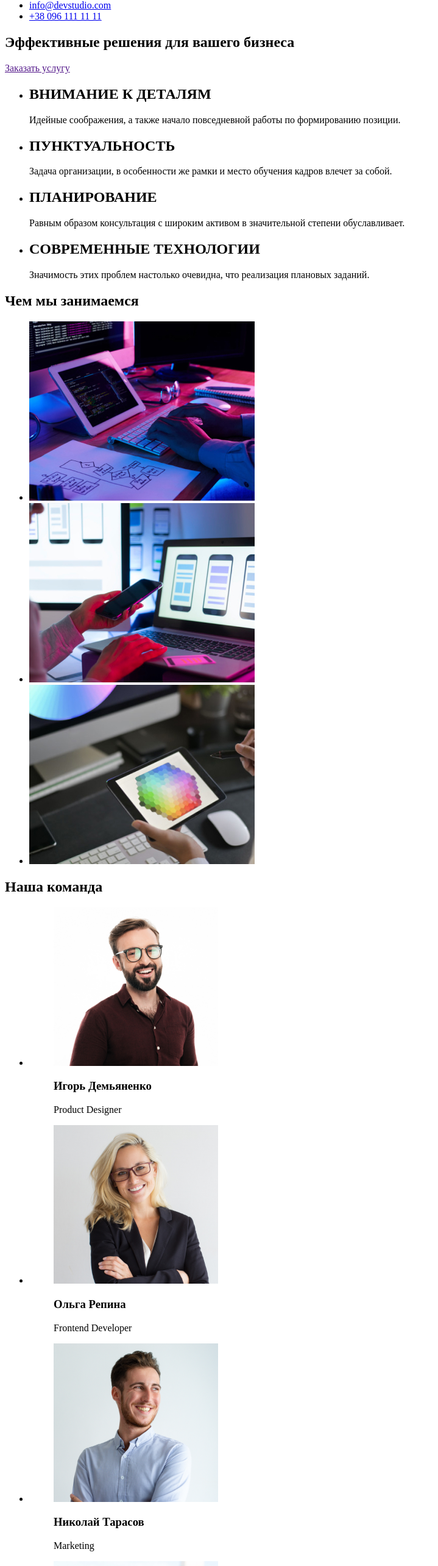
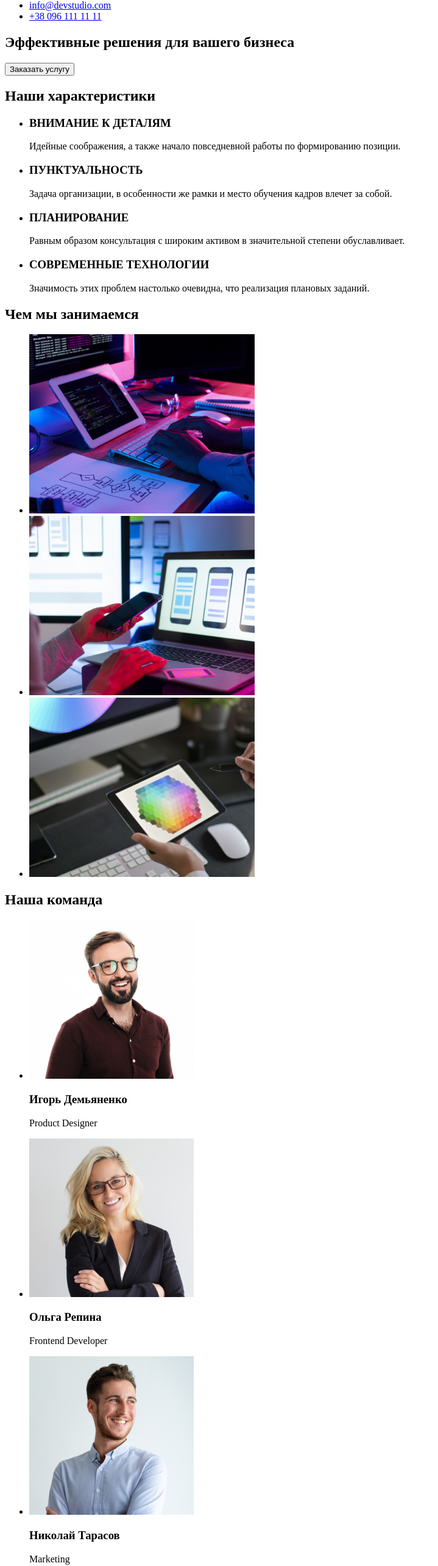
Before and after one commit to PetroBabiuk/goit-markup-hw-01, a plain HTML site: page index.html in a window 1280 px wide. Shown: the part 112-2680 px from the top of the page at 61% size, without its empty margins (0-719 px from the left). Drawn offline with Linux system fonts and the light colour scheme.

Commit message:
делает правки

```diff
--- a/index.html
+++ b/index.html
@@ -8,7 +8,7 @@
 <body>
  <header>
   <nav>
-      <a href="/"><span>Web</span>Studio</a>
+      <a href="/">WebStudio</a>
    <ul>
        <li><a href="">Студия</a></li>
        <li><a href="">Портфолио</a></li>
@@ -21,35 +21,36 @@
    </ul>
 
  </header>
-<!--offer section-->
- <div>
+
+
      <section>
       <h1>Эффективные решения для вашего бизнеса</h1>
-      <a href="">Заказать услугу</a>
+      <button type="button">Заказать услугу</button>
      </section>
- </div>
- <!--details section-->
+
+
  <section>
+     <h2>Наши характеристики</h2>
      <ul>
          <li>
-             <h2>ВНИМАНИЕ К ДЕТАЛЯМ</h2>
+             <h3>ВНИМАНИЕ К ДЕТАЛЯМ</h3>
              <p>Идейные соображения, а также начало повседневной работы по формированию позиции.</p>
          </li>
          <li>
-             <h2>ПУНКТУАЛЬНОСТЬ</h2>
+             <h3>ПУНКТУАЛЬНОСТЬ</h3>
              <p>Задача организации, в особенности же рамки и место обучения кадров влечет за собой.</p>
          </li>
          <li>
-             <h2>ПЛАНИРОВАНИЕ</h2>
+             <h3>ПЛАНИРОВАНИЕ</h3>
              <p>Равным образом консультация с широким активом в значительной степени обуславливает.</p>
          </li>
          <li>
-             <h2>СОВРЕМЕННЫЕ ТЕХНОЛОГИИ</h2>
+             <h3>СОВРЕМЕННЫЕ ТЕХНОЛОГИИ</h3>
              <p>Значимость этих проблем настолько очевидна, что реализация плановых заданий.</p>
          </li>
      </ul>
  </section>
- <!--what we do-->
+
  <section>
   <h2>Чем мы занимаемся</h2>
   <ul>
@@ -70,56 +71,40 @@
       </li>
   </ul>
  </section>
- <!--our team-->
+
  <section>
      <h2>Наша команда</h2>
      <ul>
          <li>
-             <figure>
              <img src="./images/product designer.jpg" alt="Ihor Demianenko" width="270" height="260">
-                 <figcaption>
              <h3>Игорь Демьяненко</h3>
              <p>Product Designer</p>
-                 </figcaption>
-             </figure>
          </li>
          <li>
-             <figure>
              <img src="./images/Frontend Developer.jpg" alt="Olga Repina" width="270" height="260">
-                 <figcaption>
              <h3>Ольга Репина</h3>
              <p>Frontend Developer</p>
-                 </figcaption>
-             </figure>
          </li>
          <li>
-             <figure>
              <img src="./images/Marketing.jpg" alt="Nickolai Tarasov" width="270" height="260">
-                 <figcaption>
              <h3>Николай Тарасов</h3>
              <p>Marketing</p>
-                 </figcaption>
-             </figure>
          </li>
          <li>
-             <figure>
              <img src="./images/UI Designer.jpg" alt="Mickhail Ermakov" width="270" height="260">
-                 <figcaption>
              <h3>Михаил Ермаков</h3>
              <p>UI Designer</p>
-                 </figcaption>
-             </figure>
          </li>
      </ul>
  </section>
- <!--footer-->
+
  <footer>
-  <a href="/"><span>Web</span>Studio</a>
-  <address>
-    <li>г. Киев, пр-т Леси Украинки, 26</li>
+  <a href="/">WebStudio</a>
+  <ul>
+    <li><address>г. Киев, пр-т Леси Украинки, 26</address></li>
     <li><a href="mailto:info@devstudio.com">info@devstudio.com</a></li>
     <li><a href="tel:+380961111111">+38 096 111 11 11</a></li>
-  </address>
+  </ul>
  </footer>
 </body>
 </html>
```
Lines whose indentation alone changed are shown as unchanged.
